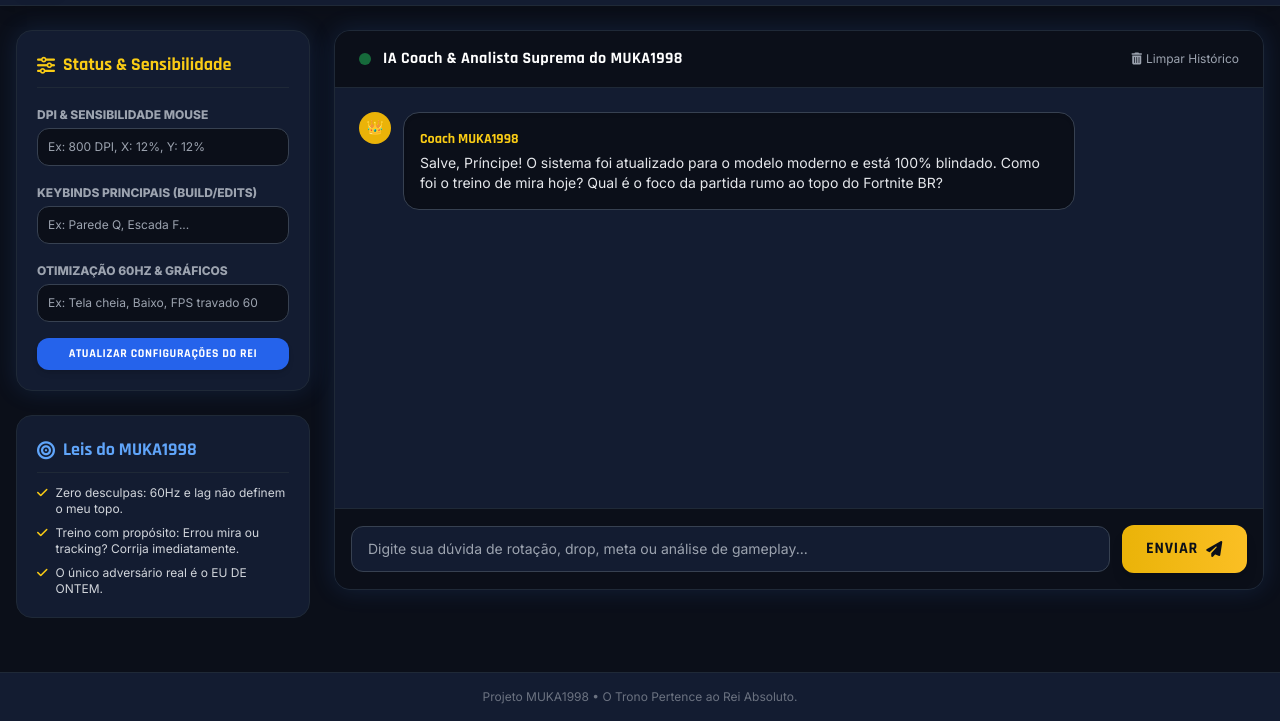
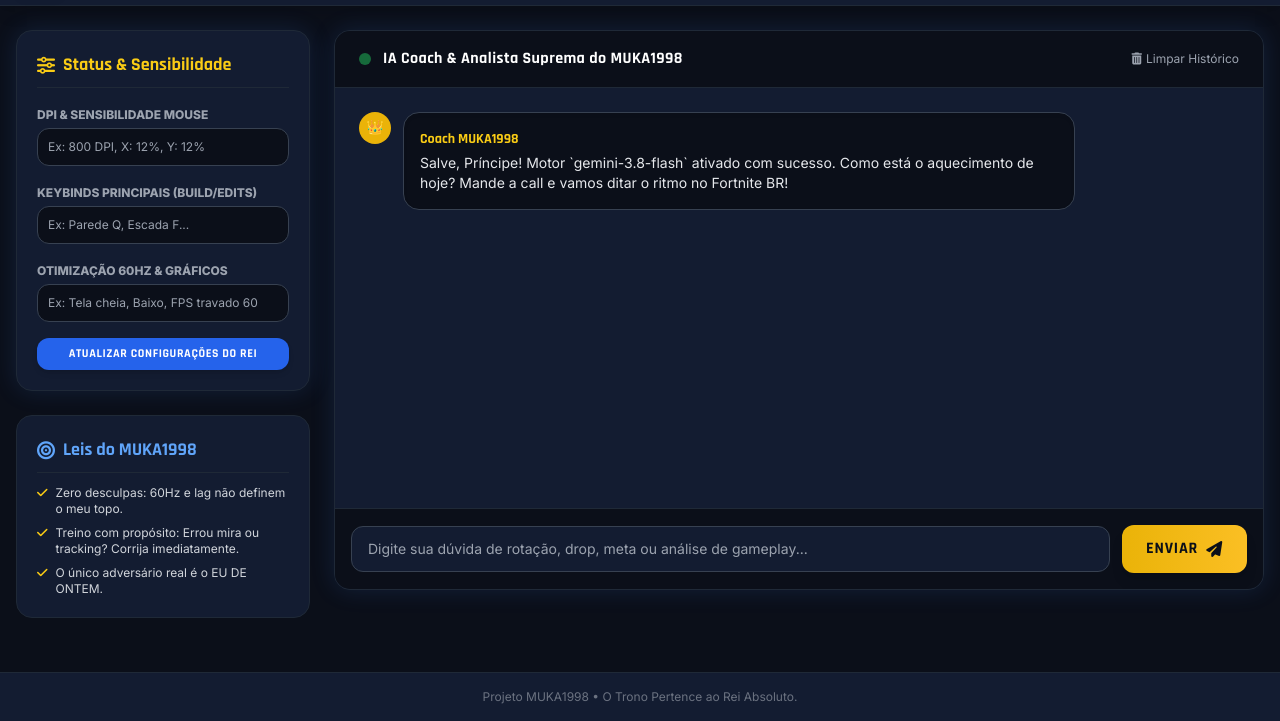
Before and after one commit to mlok8489-cmyk/Fortnite-Coach-do-REI-mi, a plain HTML site: page index.html in a window 1280 px wide. Shown: the part 79-800 px from the top of the page. Drawn offline with nearby package versions, Linux system fonts and the light colour scheme.

Commit message:
Update index.html

```diff
--- a/index.html
+++ b/index.html
@@ -120,7 +120,7 @@
                     <div class="w-8 h-8 rounded-full bg-yellow-500 flex items-center justify-center text-fortnite-dark font-black font-gaming flex-shrink-0">👑</div>
                     <div class="bg-fortnite-dark border border-gray-700 p-4 rounded-2xl max-w-2xl text-gray-200 shadow-inner">
                         <p class="font-bold text-yellow-400 mb-1 font-gaming">Coach MUKA1998</p>
-                        <p>Salve, Príncipe! O sistema foi atualizado para o modelo moderno e está 100% blindado. Como foi o treino de mira hoje? Qual é o foco da partida rumo ao topo do Fortnite BR?</p>
+                        <p>Salve, Príncipe! Motor `gemini-3.8-flash` ativado com sucesso. Como está o aquecimento de hoje? Mande a call e vamos ditar o ritmo no Fortnite BR!</p>
                     </div>
                 </div>
             </div>
@@ -143,8 +143,8 @@
 
     <!-- SCRIPTS DE INTEGRAÇÃO COM A API DO GEMINI -->
     <script>
-        // Utilizando o modelo atualizado padrão
-        const MODEL_NAME = 'gemini-2.5-flash';
+        // Configurado com o modelo solicitado
+        const MODEL_NAME = 'gemini-3.8-flash';
 
         // Carregar dados salvos ao iniciar
         window.onload = function() {
```
